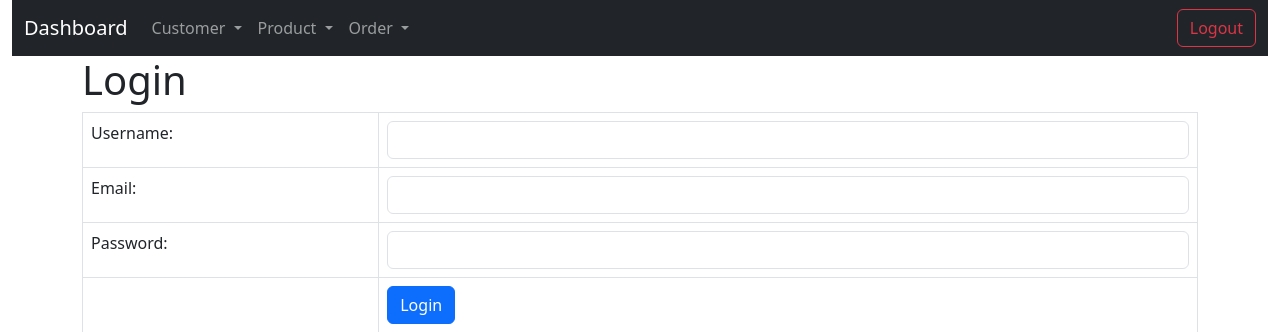
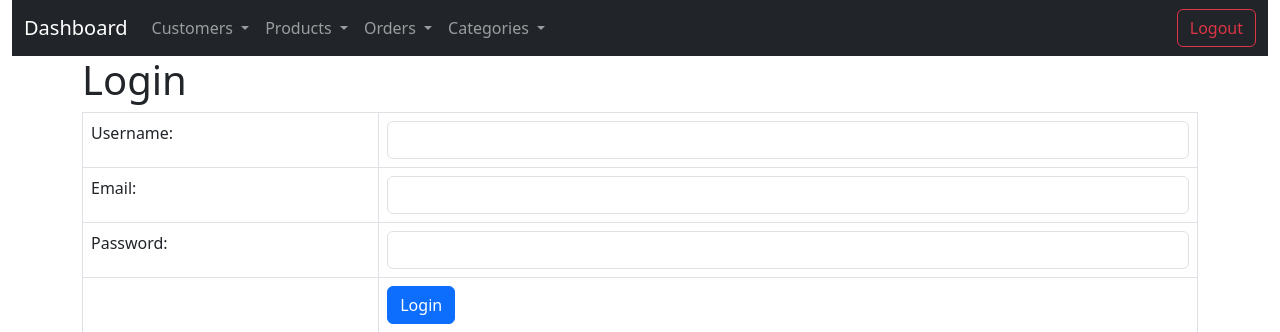
Before and after one commit to Chewvy/web, a PHP site: page /Index.php in a window 1280 px wide. Shown: the top 332 px of the page. Run offline with PHP 8.4, Linux system fonts and the light colour scheme.

Commit message:
make dropdown for the header

```diff
--- a/project/navbar.php
+++ b/project/navbar.php
@@ -26,7 +26,7 @@
                 <ul class="navbar-nav">
                     <li class="nav-item dropdown">
                     <a class="nav-link dropdown-toggle" href="create_customer.php" id="navbarDarkDropdownMenuLink" role="button" data-bs-toggle="dropdown" aria-expanded="false">
-                        Customer
+                        Customers
                     </a>
                     <ul class="dropdown-menu dropdown-menu-dark" aria-labelledby="navbarDarkDropdownMenuLink">
                         <li><a class="dropdown-item" href="create_customer.php">Create Customer</a></li>
@@ -38,7 +38,7 @@
                 <ul class="navbar-nav">
                     <li class="nav-item dropdown">
                     <a class="nav-link dropdown-toggle" href="create_customer.php" id="navbarDarkDropdownMenuLink" role="button" data-bs-toggle="dropdown" aria-expanded="false">
-                        Product
+                        Products
                     </a>
                     <ul class="dropdown-menu dropdown-menu-dark" aria-labelledby="navbarDarkDropdownMenuLink">
                         <li><a class="dropdown-item" href="create_product.php">Create Product</a></li>
@@ -50,7 +50,7 @@
                 <ul class="navbar-nav">
                     <li class="nav-item dropdown">
                     <a class="nav-link dropdown-toggle" href="create_customer.php" id="navbarDarkDropdownMenuLink" role="button" data-bs-toggle="dropdown" aria-expanded="false">
-                        Order
+                        Orders
                     </a>
                     <ul class="dropdown-menu dropdown-menu-dark" aria-labelledby="navbarDarkDropdownMenuLink">
                         <li><a class="dropdown-item" href="Order.php">Place Order</a></li>
@@ -60,6 +60,17 @@
                 </ul>
 
 
+                <ul class="navbar-nav">
+                    <li class="nav-item dropdown">
+                    <a class="nav-link dropdown-toggle" href="create_customer.php" id="navbarDarkDropdownMenuLink" role="button" data-bs-toggle="dropdown" aria-expanded="false">
+                        Categories
+                    </a>
+                    <ul class="dropdown-menu dropdown-menu-dark" aria-labelledby="navbarDarkDropdownMenuLink">
+                        <li><a class="dropdown-item" href="product_category.php">Create Category</a></li>
+                        <li><a class="dropdown-item" href="category_index.php">Category Listing</a></li>
+                    </ul>
+                    </li>
+                </ul>
                     <ul class="navbar-nav ms-auto">
                         <li class="nav-item">
                             <a class="btn btn-outline-danger" href="User_logout.php">Logout</a>
```
